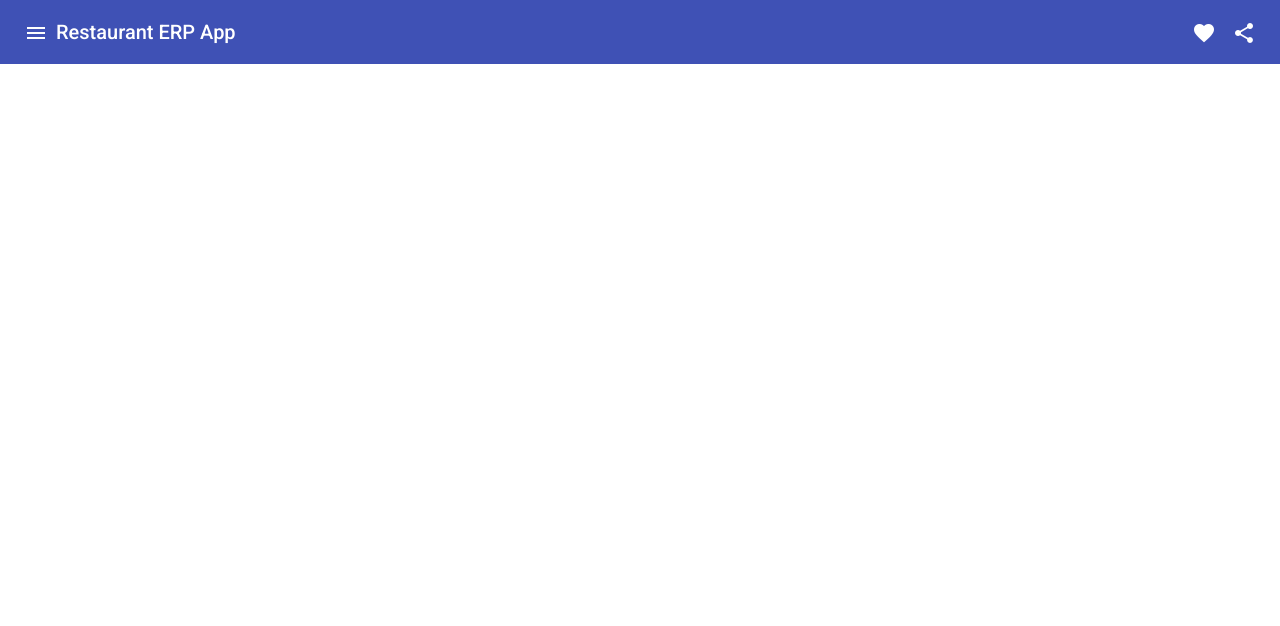
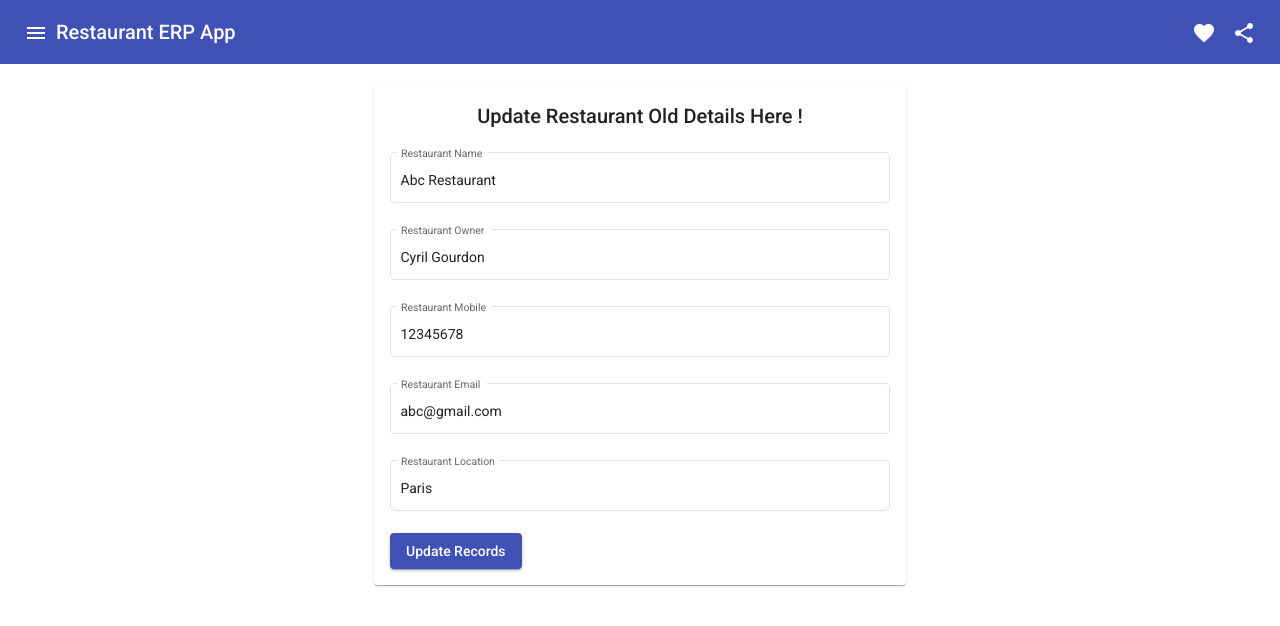
Before and after one commit to cyrisa02/angular_restaurant, an Angular app: page /edit-restaurant/1 in a window 1280 px wide. Before the commit this address led to /. Shown: the top 626 px of the page. Built offline with nearby package versions, Linux system fonts and the light colour scheme; data requests are answered from the project's data file.

Commit message:
Add Edit Component

```diff
--- a/src/app/app-routing.module.ts
+++ b/src/app/app-routing.module.ts
@@ -2,10 +2,12 @@ import { NgModule } from '@angular/core';
 import { RouterModule, Routes } from '@angular/router';
 import { AddRestaurantComponent } from './add-restaurant/add-restaurant.component';
 import { DashboardComponent } from './dashboard/dashboard.component';
+import { EditRestaurantComponent } from './edit-restaurant/edit-restaurant.component';
 
 const routes: Routes = [
   { path: '', component: DashboardComponent },
   { path: 'add-restaurant', component: AddRestaurantComponent },
+  { path: 'edit-restaurant/:id', component: EditRestaurantComponent },
 
 ];
 
--- a/src/app/app.module.ts
+++ b/src/app/app.module.ts
@@ -15,12 +15,15 @@ import { MatFormFieldModule } from '@angular/material/form-field';
 import { MatInputModule } from '@angular/material/input';
 import { MatCardModule } from '@angular/material/card';
 import { FormsModule } from '@angular/forms';
+import { EditRestaurantComponent } from './edit-restaurant/edit-restaurant.component';
+
 
 @NgModule({
   declarations: [
     AppComponent,
     DashboardComponent,
-    AddRestaurantComponent
+    AddRestaurantComponent,
+    EditRestaurantComponent
   ],
   imports: [
     BrowserModule,
--- a/src/app/dashboard/dashboard.component.html
+++ b/src/app/dashboard/dashboard.component.html
@@ -40,6 +40,16 @@
     <td mat-cell *matCellDef="let element"> {{element.location}} </td>
   </ng-container>
 
+  <ng-container matColumnDef="action">
+    <th mat-header-cell *matHeaderCellDef> Action </th>
+    <td mat-cell *matCellDef="let element">
+    <a [routerLink]="['/edit-restaurant',element.id]">
+    <mat-icon aria-hidden="false" aria-label="Example edit icon" fontIcon="edit"></mat-icon>
+
+    </a>
+
+     </td>
+  </ng-container>
 
   <tr mat-header-row *matHeaderRowDef="displayedColumns"></tr>
   <tr mat-row *matRowDef="let row; columns: displayedColumns;"></tr>
--- a/src/app/dashboard/dashboard.component.ts
+++ b/src/app/dashboard/dashboard.component.ts
@@ -9,7 +9,7 @@ import { RestaurantService } from '../restaurant.service';
 })
 export class DashboardComponent implements OnInit {
   allRestaurants: Restaurant[] = [];
-  displayedColumns: string[] = ['id', 'name', 'owner', 'mobile', 'email', 'location'];
+  displayedColumns: string[] = ['id', 'name', 'owner', 'mobile', 'email', 'location', 'action'];
 
   constructor(private restaurant: RestaurantService) { }
 
--- /dev/null
+++ b/src/app/edit-restaurant/edit-restaurant.component.css
@@ -0,0 +1,7 @@
+.form-elements {
+    width: 500px;
+}
+
+.allRestaurant {
+    padding: 20px;
+}
--- /dev/null
+++ b/src/app/edit-restaurant/edit-restaurant.component.html
@@ -0,0 +1,44 @@
+<div class="container allRestaurant">
+<mat-card>
+<div>
+<h2 style="text-align: center;">Update Restaurant Old Details Here ! </h2>
+	<div>
+		<mat-form-field appearance="outline" class="form-elements">
+    		<mat-label>Restaurant Name</mat-label>
+    		<input matInput placeholder="Restaurant Name" [(ngModel)]="restaurantRecords.name">
+  		</mat-form-field>
+  	</div>
+ 	<div>
+  		<mat-form-field appearance="outline" class="form-elements">
+    		<mat-label>Restaurant Owner</mat-label>
+    		<input matInput placeholder="Name of Owner" [(ngModel)]="restaurantRecords.owner">
+  		</mat-form-field>
+	</div>
+
+	<div>
+		<mat-form-field appearance="outline" class="form-elements">
+   		<mat-label>Restaurant Mobile</mat-label>
+    		<input matInput placeholder="mobile No" [(ngModel)]="restaurantRecords.mobile">
+  		</mat-form-field>
+	</div>
+
+	<div>
+		<mat-form-field appearance="outline" class="form-elements">
+    		<mat-label>Restaurant Email</mat-label>
+    		<input matInput placeholder="Resaturant Email Id" [(ngModel)]="restaurantRecords.email">
+  		</mat-form-field>
+	</div>
+
+	<div>
+		<mat-form-field appearance="outline" class="form-elements">
+    		<mat-label>Restaurant Location</mat-label>
+    		<input matInput placeholder="Location" [(ngModel)]="restaurantRecords.location">
+  		</mat-form-field>
+	</div>
+	<div>
+		<button mat-raised-button color="primary" type="button">Update Records</button>
+	</div>
+
+	</div>
+</mat-card>
+</div>
--- /dev/null
+++ b/src/app/edit-restaurant/edit-restaurant.component.ts
@@ -0,0 +1,35 @@
+import { Component, OnInit } from '@angular/core';
+import { ActivatedRoute } from '@angular/router';
+import { Restaurant } from '../restaurant';
+import { RestaurantService } from '../restaurant.service';
+
+@Component({
+  selector: 'app-edit-restaurant',
+  templateUrl: './edit-restaurant.component.html',
+  styleUrls: ['./edit-restaurant.component.css']
+})
+export class EditRestaurantComponent implements OnInit {
+  restaurantRecords: Restaurant = {
+    id: 0,
+    name: '',
+    owner: '',
+    mobile: '',
+    email: '',
+    location: ''
+  }
+
+  constructor(private restaurantService: RestaurantService, private route: ActivatedRoute) { }
+
+  ngOnInit(): void {
+    this.route.paramMap.subscribe((params) => {
+      let id = Number(params.get('id'))
+      this.getById(id)
+    })
+  }
+
+  getById(id: number) {
+    this.restaurantService.getbyId(id).subscribe((data) => {
+      this.restaurantRecords = data;
+    })
+  }
+}
--- a/src/app/restaurant.service.ts
+++ b/src/app/restaurant.service.ts
@@ -23,4 +23,16 @@ export class RestaurantService {
 
   }
 
+  // Get records by Id
+
+  getbyId(id: number): Observable<Restaurant> {
+    return this.http.get<Restaurant>(`http://localhost:3000/Restaurants/${id}`);
+  }
+
+  //update Records
+
+  update(payload: Restaurant): Observable<Restaurant> {
+    return this.http.put<Restaurant>(`http://localhost:3000/Restaurants/${payload.id}`, payload);
+  }
+
 }
```
Also changed, not shown: readme.txt.
